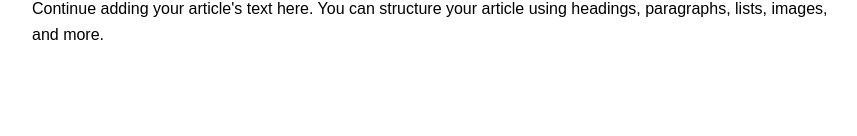
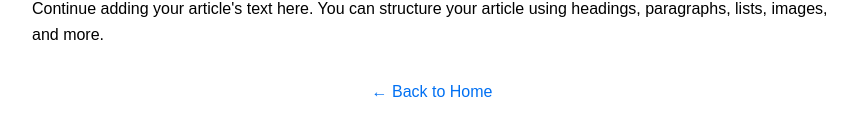
Before and after one commit to arkanere/svelte-my-app, a SvelteKit app: page /blogs/article1 in a window 1280 px wide. Shown: the part 174-310 px from the top of the page, without its empty margins (208-1065 px from the left). Built offline with nearby package versions, Linux system fonts and the light colour scheme.

Commit message:
Added link to return to the home page to each article

```diff
--- a/src/routes/blogs/article1/+page.svelte
+++ b/src/routes/blogs/article1/+page.svelte
@@ -20,10 +20,29 @@
     p {
         margin-bottom: 1rem;
     }
+    .home-link {
+        display: block;
+        margin-top: 2rem;
+        text-align: center;
+        font-size: 1rem;
+    }
+
+    .home-link a {
+        text-decoration: none;
+        color: #0070f3;
+    }
+
+    .home-link a:hover {
+        text-decoration: underline;
+    }
  </style>
 
  <div class="article-container">
      <h1>Article 1</h1>
      <p>Welcome to my article. This is the first paragraph of your content.</p>
      <p>Continue adding your article's text here. You can structure your article using headings, paragraphs, lists, images, and more.</p>
+      <!-- Link to go back to the homepage -->
+    <div class="home-link">
+        <a href="/">← Back to Home</a>
+    </div>
  </div>
--- a/src/routes/blogs/article2/+page.svelte
+++ b/src/routes/blogs/article2/+page.svelte
@@ -20,10 +20,29 @@
     p {
         margin-bottom: 1rem;
     }
+    .home-link {
+        display: block;
+        margin-top: 2rem;
+        text-align: center;
+        font-size: 1rem;
+    }
+
+    .home-link a {
+        text-decoration: none;
+        color: #0070f3;
+    }
+
+    .home-link a:hover {
+        text-decoration: underline;
+    }
  </style>
 
  <div class="article-container">
      <h1>Article 2</h1>
      <p>Welcome to my article. This is the first paragraph of your content.</p>
      <p>Continue adding your article's text here. You can structure your article using headings, paragraphs, lists, images, and more.</p>
+      <!-- Link to go back to the homepage -->
+    <div class="home-link">
+        <a href="/">← Back to Home</a>
+    </div>
  </div>
--- a/src/routes/blogs/article3/+page.svelte
+++ b/src/routes/blogs/article3/+page.svelte
@@ -20,10 +20,29 @@
     p {
         margin-bottom: 1rem;
     }
+    .home-link {
+        display: block;
+        margin-top: 2rem;
+        text-align: center;
+        font-size: 1rem;
+    }
+
+    .home-link a {
+        text-decoration: none;
+        color: #0070f3;
+    }
+
+    .home-link a:hover {
+        text-decoration: underline;
+    }
  </style>
 
  <div class="article-container">
      <h1>Article 3</h1>
      <p>Welcome to my article. This is the first paragraph of your content.</p>
      <p>Continue adding your article's text here. You can structure your article using headings, paragraphs, lists, images, and more.</p>
+      <!-- Link to go back to the homepage -->
+    <div class="home-link">
+        <a href="/">← Back to Home</a>
+    </div>
  </div>
```
